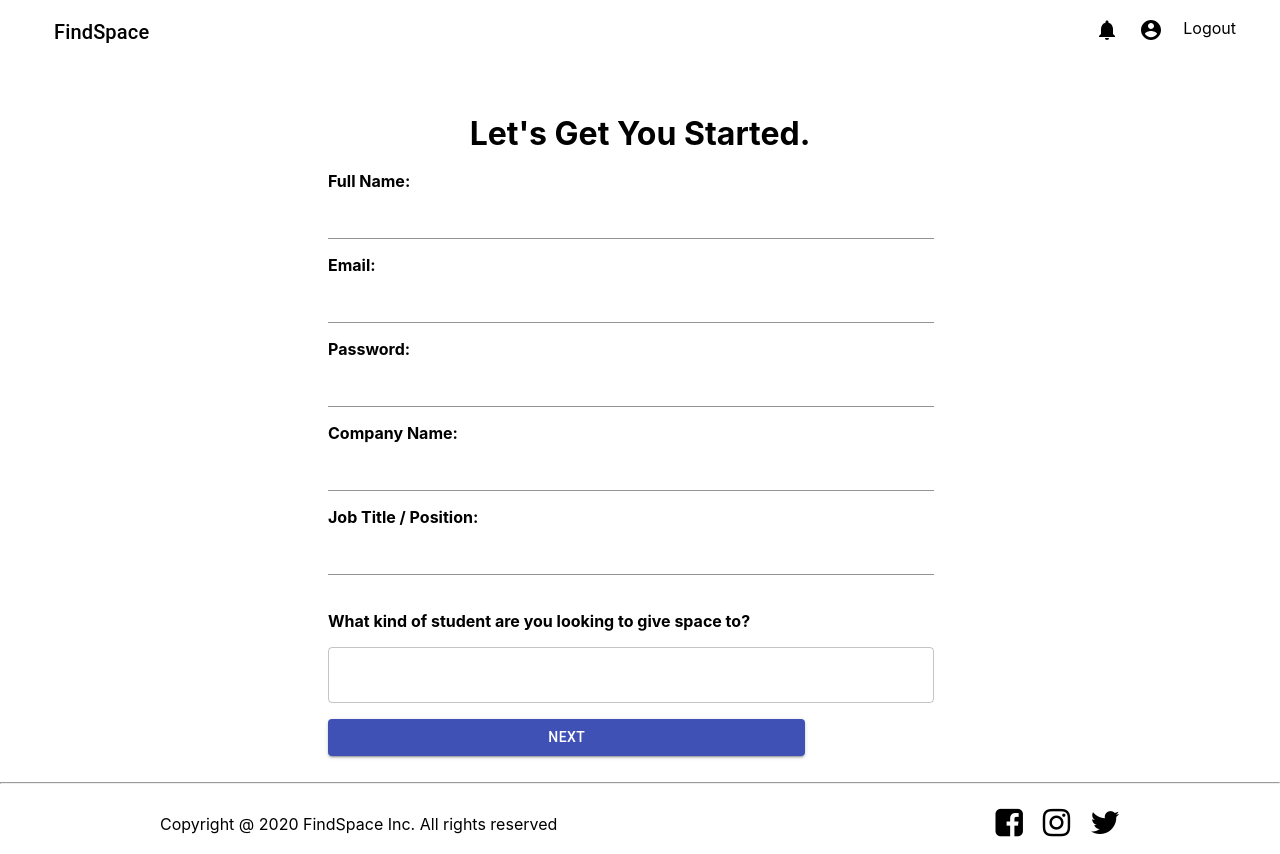
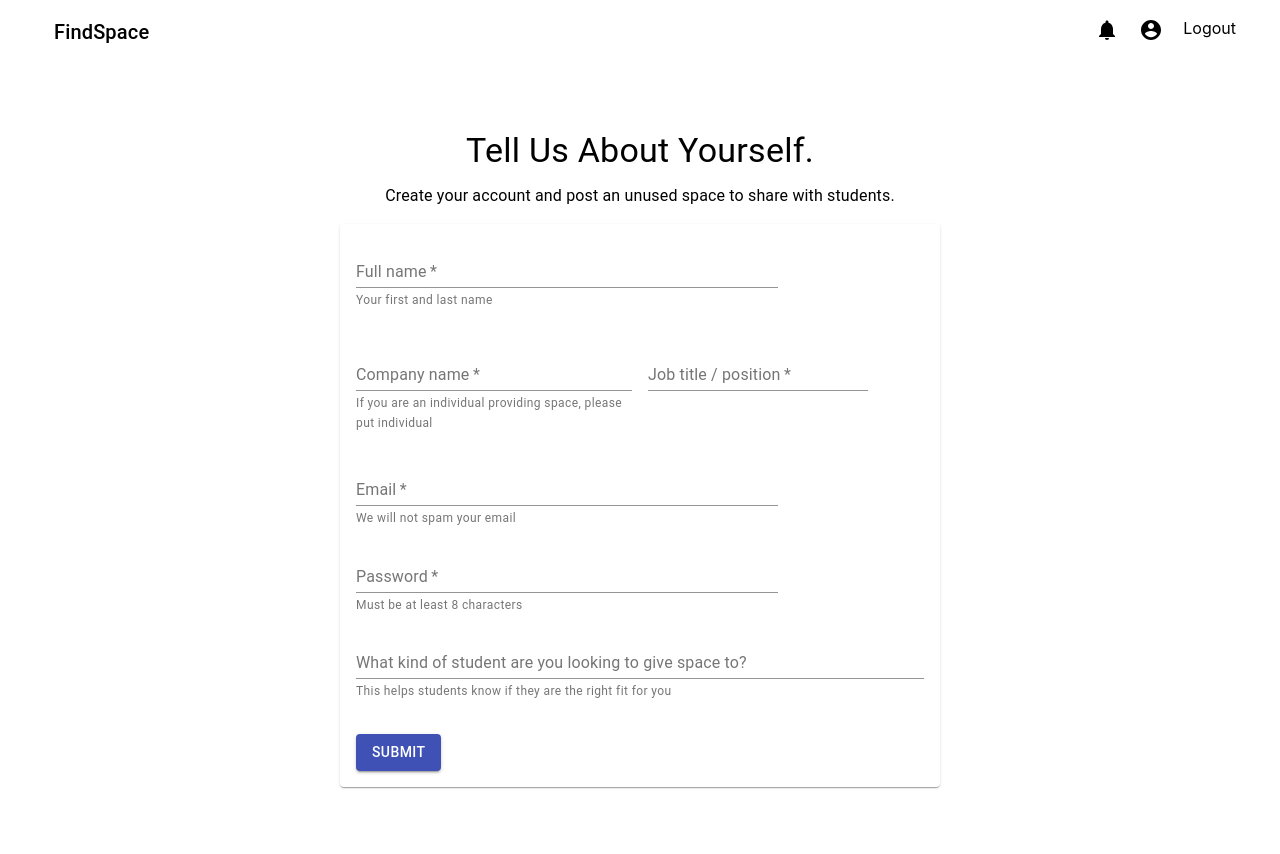
Before and after one commit to JonaChen98/FindSpace, a React (Create React App) app in the folder client/: page /profilesetup_prof in a window 1280 px wide. After the commit the page ends 803 px from the top, so only its background shows below. Built offline with nearby package versions, Linux system fonts and the light colour scheme.

Commit message:
Re-styled profile setup for professional and made minor style/syntax edit to profile setup - student

```diff
--- a/client/src/pages/ProfileSetup_Prof.js
+++ b/client/src/pages/ProfileSetup_Prof.js
@@ -1,87 +1,175 @@
 import React, {useState}from 'react';
-import { makeStyles } from '@material-ui/core/styles';
-import TextField from '@material-ui/core/TextField';
 import Navbar from '../components/navbar';
 import { useHistory } from 'react-router-dom';
-import Button from '@material-ui/core/Button';
 import Footer from '../components/footer';
 import axios from 'axios';
+import {
+  Typography,
+  TextField,
+  Paper,
+  Grid,
+  Button,
+} from '@material-ui/core';
 
-const useStyles = makeStyles((theme) => ({
-  root: {
-    '& > *': {
-      margin: theme.spacing(1),
-      width: '60ch',
-    },
-  },
-}));
+const ProfileSetupProfessional = () => {
 
 
-export default function LayoutTextFields() {
-  const classes = useStyles();
+  // const history = useHistory();
 
-  const history = useHistory();
+  // const [name, setName] = useState("");
+  // const [email, setEmail] = useState("");
+  // const [password, setPassword] = useState("");
+  // const [company, setCompany] = useState("");
+  // const [job, setJob] = useState("");
 
-  const [name, setName] = useState("");
-  const [email, setEmail] = useState("");
-  const [password, setPassword] = useState("");
-  const [company, setCompany] = useState("");
-  const [job, setJob] = useState("");
+  // const signUp = (e) => {
+  //   e.preventDefault();
+  //   axios.post('/api/register-professional', {
+  //       "name": name,
+  //       "password": password,
+  //       "email": email,
+  //       "company": company,
+  //       "job": job
+  //     })
+  //     .then(res => {
+  //       localStorage.setItem("profInfo", JSON.stringify(res.data.professional));
+  //       history.push('/professional-dashboard');
+  //     })
+  //     .catch((err) => {
+  //       console.log("Error registering professional");
+  //     })
+  // }
 
-  const signUp = (e) => {
-    e.preventDefault();
-    axios.post('/api/register-professional', {
-        "name": name,
-        "password": password,
-        "email": email,
-        "company": company,
-        "job": job
-      })
-      .then(res => {
-        localStorage.setItem("profInfo", JSON.stringify(res.data.professional));
-        history.push('/professional-dashboard');
-      })
-      .catch((err) => {
-        console.log("Error registering professional");
-      })
+  return (
+
+    <div>
+
+      <Navbar/>
+
+      <div style={{ padding: 16, margin: 'auto', maxWidth: 600 }}>
+
+        <Typography variant="h4" align="center" component="h1" gutterBottom>
+          Tell us about yourself.
+        </Typography>
+
+        <Typography paragraph align="center" gutterBottom>
+          Create your account and post an unused space to share with students.
+        </Typography>
+
+          <form>
+          {/* <form onSubmit={handleSubmit} > */}
+
+            <Paper style={{ padding: 16 }}>
+
+              <Grid container alignItems="flex-start" spacing={2}>
+
+                <Grid item xs={9}>
+                  <TextField
+                    label="Full name"
+                    required
+                    helperText="Your first and last name"
+                    name="name"
+                    fullWidth
+                    // value={name}
+                    // onChange={event => setName(event.target.value)}
+                  />
+                {/* <div style={{ fontSize: 12, color: "red" }}>
+                  {nameError}
+                </div> */}
+              </Grid>
+
+              <Grid item xs={6}>
+                <TextField
+                  label="Company name"
+                  helperText="If you are an individual providing space, please put individual"
+                  required
+                  margin="normal"
+                  name="company name"
+                  // value={state.major}
+                  // onChange={event => setMajor(event.target.value)}
+                  />
+                  {/* <div style={{ fontSize: 12, color: "red" }}>
+                    {state.majorError}
+                  </div> */}
+              </Grid>
+              <Grid item xs={6}>
+                <TextField
+                  label="Job title / position"
+                  required
+                  margin="normal"
+                  name="job title"
+                  // value={state.age}
+                  // onChange={event => setAge(event.target.value)}
+                />
+
+                {/* <div style={{ fontSize: 12, color: "red" }}> */}
+                  {/* {state.ageError} */}
+                {/* </div> */}
+              </Grid>
+
+
+              <Grid item xs={9}>
+                <TextField
+                    label="Email"
+                    helperText="We will not spam your email"
+                    required
+                    name="email"
+                    fullWidth
+                    // value={state.email}
+                    // onChange={event => setEmail(event.target.value)}
+                  />
+                  {/* <div style={{ fontSize: 12, color: "red" }}>
+                    {state.emailError}
+                  </div> */}
+              </Grid>
+
+              <Grid item xs={9}>
+                <TextField
+                  label="Password"
+                  required
+                  helperText="Must be at least 8 characters"
+                  fullWidth
+                  type="password"
+                  name="password"
+                    // value={state.password}
+                  // onChange={event => setPassword(event.target.value)}
+                  />
+                  {/* <div style={{ fontSize: 12, color: "red" }}>
+                    {state.passwordError}
+                  </div> */}
+              </Grid>
+
+            <Grid item xs={12}>
+              <TextField
+                label="What kind of student are you looking to give space to?"
+                helperText="This helps students know if they are the right fit for you"
+                multiline
+                rowsMax={4}
+                fullWidth/>
+            </Grid>
+
+            <Grid item style={{ marginTop: 16 }}>
+              <Button
+                variant="contained"
+                color="primary"
+                type="submit"
+
+              >
+                Submit
+              </Button>
+            </Grid>
+
+          </Grid>
+        </Paper>
+      </form>
+
+    </div>
+    {/* <hr/>
+    <Footer/> */}
+
+    </div>
+
+    );
   }
 
-  return (
-    <div>
-        <Navbar/>
-        <div>
-
-          <h1 style={{textAlign:"center"}}> Let's get you started.</h1>
-          <form className={classes.root} noValidate autoComplete="off" style={{margin: "auto", width: "50%", padding: "10px"}}>
-              <h4> Full Name: </h4>
-              <TextField id="margin-none" onChange={event => setName(event.target.value)}/>
-
-              <h4> Email: </h4>
-              <TextField id="margin-none" onChange={event => setEmail(event.target.value)}/>
-
-              <h4> Password: </h4>
-              <TextField id="margin-none" onChange={event => setPassword(event.target.value)}/>
-
-              <h4> Company Name: </h4>
-              <TextField id="margin-none" onChange={event => setCompany(event.target.value)}/>
-
-              <h4> Job Title / Position: </h4>
-              <TextField id="margin-none" onChange={event => setJob(event.target.value)}/>
-          </form>
-
-          <form className={classes.root} noValidate autoComplete="off" style={{margin: "auto", width: "50%", padding: "10px"}}>
-              <h4> What kind of student are you looking to give space to?</h4>
-                <TextField id="outlined-basic" variant="outlined" />
-
-            <Button variant="contained" type="submit" onClick={(e) => signUp(e)} color="primary" style={{justifyContent: "center", alignItems: "center"}}>
-                Next
-            </Button>
-        </form>
-        <hr>
-        </hr>
-
-        </div>
-    <Footer/>
-    </div>
-  );
-}
+export default ProfileSetupProfessional;
--- a/client/src/pages/ProfileSetup_Student.js
+++ b/client/src/pages/ProfileSetup_Student.js
@@ -156,14 +156,11 @@ const ProfileSetupStudent = () => {
 
               <Grid container alignItems="flex-start" spacing={2}>
 
-                <Grid item xs={6}>
+                <Grid item xs={9}>
                   <TextField
                     label="Full name"
-                    // id="standard-full-width"
                     required
                     helperText="Your first and last name"
-                    // style={{ margin: 8 }}
-                    // margin="normal"
                     name="name"
                     fullWidth
                     value={name}
@@ -174,7 +171,7 @@ const ProfileSetupStudent = () => {
                 </div>
               </Grid>
 
-              <Grid item xs={12}>
+              <Grid item xs={9}>
                 <TextField
                     label="School email"
                     helperText="You must register with a school email"
@@ -189,7 +186,7 @@ const ProfileSetupStudent = () => {
                   </div> */}
               </Grid>
 
-              <Grid item xs={12}>
+              <Grid item xs={9}>
                 <TextField
                   label="Password"
                   required
@@ -220,7 +217,7 @@ const ProfileSetupStudent = () => {
                   </div> */}
               </Grid>
 
-              <Grid item xs={6}>
+              <Grid item xs={3}>
                 <TextField
                   label="Age"
                   required
@@ -234,6 +231,12 @@ const ProfileSetupStudent = () => {
                   {/* {state.ageError} */}
                 {/* </div> */}
               </Grid>
+
+
+
+              <Typography paragraph variant="subtitle1" gutterBottom style={{padding:8}}>
+                The below questions help professionals know if you're the right fit for each other:
+              </Typography>
 
               <Grid item xs={12}>
                   <TextField
@@ -255,9 +258,7 @@ const ProfileSetupStudent = () => {
                 <Button
                   variant="contained"
                   color="primary"
-                type="submit"
-
-              >
+                  type="submit">
                   Submit
                 </Button>
               </Grid>
```
Lines whose indentation alone changed are shown as unchanged.
